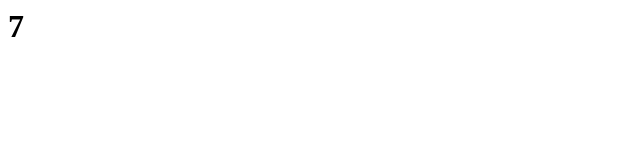
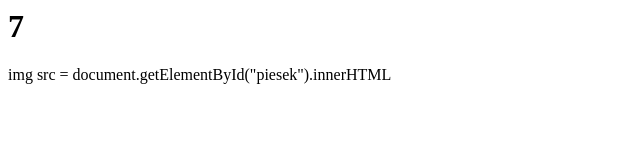
Before and after one commit to Lis0v/fluffydogs, a plain HTML site: page index.html in a window 1280 px wide. Shown: the whole page, without its empty margins (0-640 px from the left). Drawn offline with Linux system fonts and the light colour scheme.

Commit message:
Update index.html

```diff
--- a/index.html
+++ b/index.html
@@ -18,6 +18,7 @@ var piesek = Math.floor(Math.random() * 10) + 1;
 <body onload="myFunction()">
 
     <h1><span id="piesek"></span></h1>
+    img src = document.getElementById("piesek").innerHTML
 
   </body>
 </html>
```
